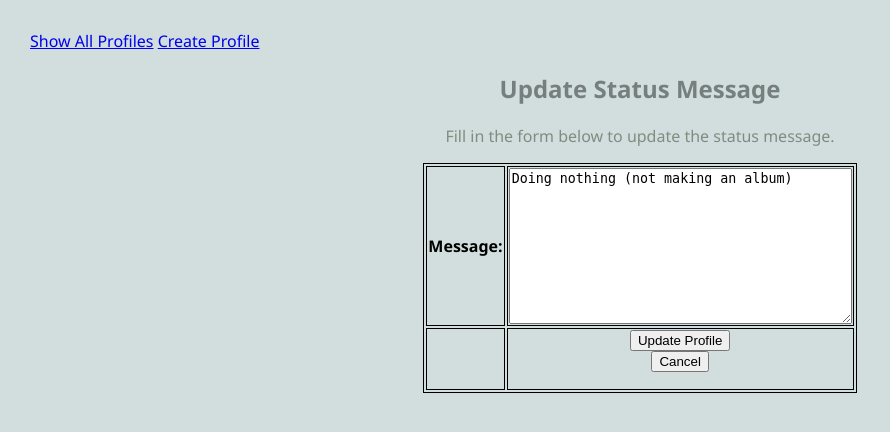
After one commit to jerichojacala/heroku412, a Django app: page /mini_fb/status/1/update in a window 1280 px wide. The commit adds this page. Shown: the top 432 px of the page, without its empty margins (0-890 px from the left). Run offline with Django 5.2, Linux system fonts and the light colour scheme; data comes from the database, SQL or seed files in the repository; both versions use the stored data as it was after the commit.

Commit message:
finished assignment 7

```diff
--- /dev/null
+++ b/a7_url.txt
@@ -0,0 +1 @@
+https://murmuring-coast-78514-587733c148c5.herokuapp.com/mini_fb/
--- a/mini_fb/forms.py
+++ b/mini_fb/forms.py
@@ -20,3 +20,15 @@ class CreateProfileForm(forms.ModelForm):
         '''Associate this HTML form with the Profile model'''
         model = Profile #the model we are looking to create
         fields = ['firstname','lastname','city','email','image_url'] #the fields the form must specify
+
+class UpdateProfileForm(forms.ModelForm):
+
+    class Meta:
+        model = Profile
+        fields = ['city','email','image_url'] #the fields the form must specify
+
+class UpdateStatusForm(forms.ModelForm):
+
+    class Meta:
+        model = StatusMessage
+        fields = ['message'] #the fields the form must specify
--- /dev/null
+++ b/mini_fb/templates/mini_fb/update_status_form.html
@@ -0,0 +1,33 @@
+<!--mini_fb/templates/blog/update_status_form.html-->
+<!--Jericho Jacala jjacala@bu.edu-->
+{% extends 'mini_fb/base.html' %}
+
+{% block content %}
+
+<h2>Update Status Message</h2>
+
+<p>
+    Fill in the form below to update the status message.
+</p>
+
+<form method="POST">
+{% csrf_token %}
+    <!--displays form default-->
+<!--{{form}}-->
+    <!--display form as paragraphs-->
+    <!--{{form.as_p}}-->
+    <table>
+        {{form.as_table}}
+        <tr>
+            <td></td>
+            <td><input type="submit" name="submit", value="Update Profile">
+        </form>
+        <form action="{% url 'show_profile_page' statusmessage.profile.pk %}">
+            <input type="submit" name="Cancel", value="Cancel">
+            </form>
+        </td>
+        </tr>
+    </table>
+
+
+{% endblock %}
--- a/mini_fb/urls.py
+++ b/mini_fb/urls.py
@@ -12,4 +12,7 @@ urlpatterns = [
     path(r'profile/<int:pk>',views.ShowProfilePageView.as_view(),name="show_profile_page"),
     path(r'create_profile',views.CreateProfileView.as_view(),name="create_profile"),
     path(r'<int:pk>/create_status',views.CreateStatusMessageView.as_view(),name="create_status"),
+    path(r'profile/<int:pk>/update',views.UpdateProfileView.as_view(),name="update_profile"),
+    path(r'status/<int:pk>/delete',views.DeleteStatusMessageView.as_view(),name="delete_status"),
+    path(r'status/<int:pk>/update',views.UpdateStatusMessageView.as_view(),name="update_status"),
 ]
--- a/mini_fb/views.py
+++ b/mini_fb/views.py
@@ -5,7 +5,7 @@
 from django.shortcuts import render
 
 # Create your views here.
-from django.views.generic import ListView, DetailView, CreateView
+from django.views.generic import ListView, DetailView, CreateView, UpdateView, DeleteView
 from .models import * #import the models
 from .forms import *
 from django.urls import reverse
@@ -25,6 +25,7 @@ class ShowProfilePageView(DetailView):
     context_object_name = "profile"
 
 class CreateProfileView(CreateView):
+    '''The view to create a Profile'''
     form_class = CreateProfileForm #the form we must create
     template_name = "mini_fb/create_profile_form.html"
 
@@ -40,23 +41,25 @@ class CreateStatusMessageView(CreateView):
     form_class = CreateStatusMessageForm
     template_name = "mini_fb/create_status_form.html"
     def get_context_data(self, **kwargs: Any) -> dict[str, Any]:
+        '''Get the context data for use in the template'''
         #get the context data from the superclass
         context = super().get_context_data(**kwargs)
 
-        #find the Article identified by the PK from the URL pattern
+        #find the Profile identified by the PK from the URL pattern
         profile = Profile.objects.get(pk=self.kwargs['pk'])
 
-        #add the Article referred to by the URL into this context
+        #add the Profile referred to by the URL into this context
         context['profile'] = profile
         return context
 
     def get_success_url(self) -> str:
+        '''Redirect to a URL on successful form submission'''
         return reverse('show_profile_page',kwargs=self.kwargs) #on successful form submission, reidrect to show_profile_page
 
     def form_valid(self,form):
         '''This method is called after the form is validated, before saving data to the database'''
 
-        #find the Article identified by the PK from the URL pattern
+        #find the Profile identified by the PK from the URL pattern
         profile = Profile.objects.get(pk=self.kwargs['pk'])
 
         #attach this Profile to the instance of the StatusMessage to set its FK
@@ -76,3 +79,63 @@ class CreateStatusMessageView(CreateView):
 
         #delegate work to superclass form
         return super().form_valid(form)
+
+class UpdateProfileView(UpdateView):
+    '''update a given Profile'''
+    model = Profile
+    form_class = UpdateProfileForm
+    template_name = 'mini_fb/update_profile_form.html'
+    def get_success_url(self) -> str:
+        return reverse('show_profile_page',kwargs=self.kwargs) #on successful form submission, reidrect to show_profile_page
+
+class DeleteStatusMessageView(DeleteView):
+    '''Delete a given StatusMessage'''
+    model = StatusMessage
+    template_name = 'mini_fb/delete_status_form.html'
+    context_object_name = 'statusmessage'
+
+    def get_context_data(self, **kwargs: Any) -> dict[str, Any]:
+        '''Get the profile field to find its primary key'''
+        # Get the context data from the superclass
+        context = super().get_context_data(**kwargs)
+
+        # Get the StatusMessage object to find the associated profile
+        statusmessage = self.get_object()
+        profile = statusmessage.profile
+
+        # Add the Profile referred to by the URL into this context
+        context['profile'] = profile
+        return context
+
+    def get_success_url(self) -> str:
+        '''Redirect to a URL on successful form submission'''
+         # Get the profile related to the status message
+        profile = self.get_object().profile
+        return reverse('show_profile_page', kwargs={'pk': profile.pk})
+
+
+class UpdateStatusMessageView(UpdateView):
+    '''View to update StatusMessage'''
+    model = StatusMessage
+    template_name = 'mini_fb/update_status_form.html'
+    form_class = UpdateStatusForm
+    context_object_name = 'statusmessage'
+
+    def get_context_data(self, **kwargs: Any) -> dict[str, Any]:
+        '''Get the context data for use in the template'''
+        # Get the context data from the superclass
+        context = super().get_context_data(**kwargs)
+
+        # Get the StatusMessage object to find the associated profile
+        statusmessage = self.get_object()
+        profile = statusmessage.profile
+
+        # Add the Profile referred to by the URL into this context
+        context['profile'] = profile
+        return context
+
+    def get_success_url(self) -> str:
+        '''Redirect to a URL on successful form submission'''
+         # Get the profile related to the status message
+        profile = self.get_object().profile
+        return reverse('show_profile_page', kwargs={'pk': profile.pk})
--- a/static/styles-blog.css
+++ b/static/styles-blog.css
@@ -11,7 +11,7 @@ ul, li {
     list-style-type: none;
 }
 
-h1, h2, h3 {
+h1, h2, h3,h4 {
     color: #767f7e; text-align: center;
 }
 
```
Also changed, not shown: mini_fb/templates/mini_fb/delete_status_form.html (added, +23 -0 lines), mini_fb/templates/mini_fb/show_profile.html (+8 -2 lines), mini_fb/templates/mini_fb/update_profile_form.html (added, +33 -0 lines), db.sqlite3, media/dangerous_XVNDyYk.jpg (added), media/dangerous_sLMZRVv.jpg (added), media/dangerous_udHnciQ.jpg (added), media/dangerous_vYNv6dT.jpg (added).
